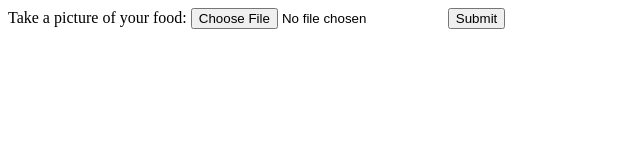
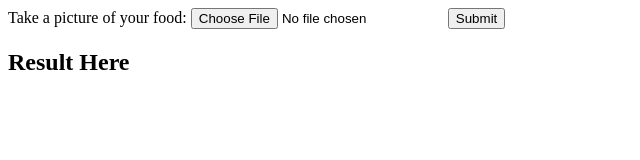
Before and after one commit to TopMyster/CalorieFinder, a plain HTML site: page index.html in a window 1280 px wide. Shown: the whole page, without its empty margins (0-640 px from the left). Drawn offline with Linux system fonts and the light colour scheme.

Commit message:
adds console.loging answer

```diff
--- a/index.html
+++ b/index.html
@@ -9,7 +9,7 @@
     <label for="userimage">Take a picture of your food:</label>
     <input type="file"  accept="image/*" capture="environment" id="userimage"/>
     <button onclick="submition()">Submit</button>
-    <h2 id="result"></h2>
+    <h2 id="result">Result Here</h2>
     <script src="script.js"></script>
 </body>
 </html>
--- a/script.js
+++ b/script.js
@@ -62,7 +62,7 @@ async function submition() {
         reply = "Unexpected response format."
         console.error("Unexpected response format:", data)
       }
-
+      console.log(reply)
       document.getElementById('result').textContent = reply
     } catch (err) {
       console.error("Error during fetch:", err)
```
